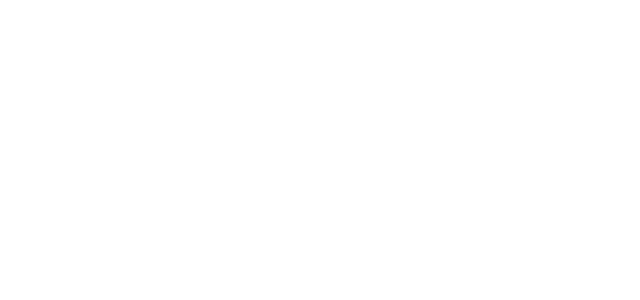
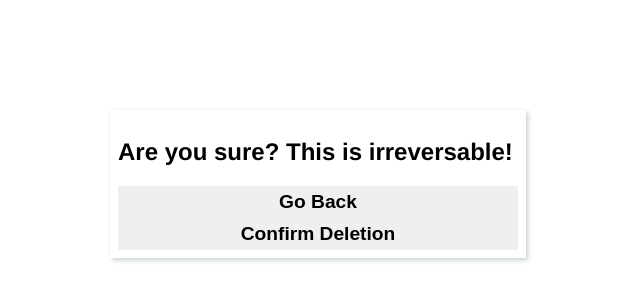
Before and after one commit to MarvJohnson/Ezequiel, a Vue app in the folder client/: page /account_deletion in a window 1280 px wide. Before the commit this address had no page. Shown: the part 216-516 px from the top of the page, without its empty margins (322-962 px from the left). Built offline with nearby package versions, Linux system fonts and the light colour scheme.

Commit message:
Made AccountDeletion page and wired up buttons to and from it

```diff
--- a/client/src/components/Nav.vue
+++ b/client/src/components/Nav.vue
@@ -12,6 +12,7 @@
       <router-link to="" v-if="isLoggedIn()" custom>
         <a href="#" class="router-link nav-btn" @click="logout">Logout</a>
       </router-link>
+      <router-link to="/account_deletion" class="router-link nav-btn">Delete</router-link>
     </div>
   </nav>
 </template>
@@ -44,7 +45,7 @@
     flex-wrap: wrap;
     row-gap: 1rem;
     font-size: 1.5rem;
-    max-width: 600px;
+    max-width: 700px;
     margin: 0 auto;
   }
 
--- /dev/null
+++ b/client/src/pages/AccountDeletion.vue
@@ -0,0 +1,44 @@
+<template>
+  <div>
+    <div class="user-form">
+      <h2>Are you sure? This is irreversable!</h2>
+      <a href="/profile"><button>Go Back</button></a>
+      <button>Confirm Deletion</button>
+    </div>
+  </div>
+</template>
+
+<script>
+export default {
+  name: 'AccountDeletion'
+}
+</script>
+
+<style scoped>
+  #app > div {
+    display: flex;
+    flex-direction: column;
+    justify-content: center;
+    align-items: center;
+    min-height: 100vh;
+  }
+
+  #app > div > div {
+    width: 400px;
+  }
+
+  button {
+    width: 100%;
+    height: 2rem;
+    font-size: 1.2rem;
+    font-weight: bold;
+
+    border: none;
+  }
+
+  button:nth-child(2) {
+    background-color: var(--surface4);
+    height: 3rem;
+    margin-bottom: 1rem;
+  }
+</style>
--- a/client/src/router.js
+++ b/client/src/router.js
@@ -4,6 +4,7 @@
 import Login from './pages/Login';
 import SignUp from './pages/SignUp';
 import Profile from './pages/Profile';
+import AccountDeletion from './pages/AccountDeletion';
 import { createRouter, createWebHistory } from 'vue-router';
 
 const routes = [
@@ -12,7 +13,12 @@
   { path: '/about', component: About, name: 'about' },
   { path: '/login', component: Login, name: 'login' },
   { path: '/signup', component: SignUp, name: 'signup' },
-  { path: '/profile', component: Profile, name: 'profile' }
+  { path: '/profile', component: Profile, name: 'profile' },
+  {
+    path: '/account_deletion',
+    component: AccountDeletion,
+    name: 'account_deletion'
+  }
 ];
 
 const router = createRouter({
```
Also changed, not shown: 1 other file (tests, documents, lock files or other folders).
